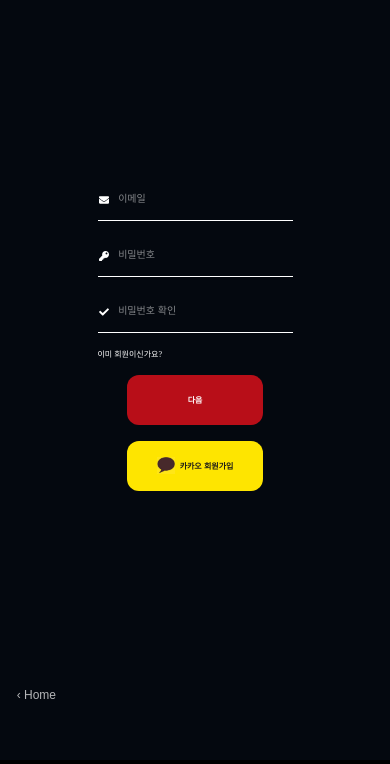
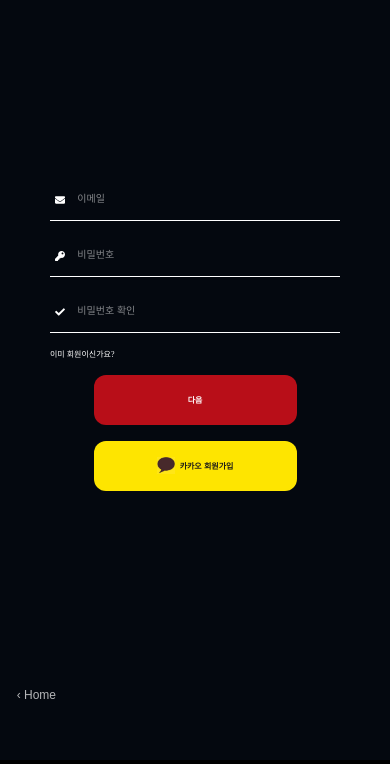
Before and after one commit to summerlunaa/apply-server, a Django app: page /user/signup/email/ in a window 390 px wide. Shown: the part 80-844 px from the top of the page. Run offline with Django 4.2, Linux system fonts and the light colour scheme; some libraries are stand-ins or nearby versions.

Commit message:
#114 fixed: 카카오회원가입 & css

```diff
--- a/application/static/css/email-login.css
+++ b/application/static/css/email-login.css
@@ -101,6 +101,7 @@ main {
   display: flex;
   align-items: center;
   justify-content: center;
+  flex-direction: column;
   text-align: center;
   border-left: white dashed 0.1rem;
 }
@@ -273,6 +274,7 @@ a:hover {
   margin-bottom: 1rem;
 }
 
+
 .btn.kakao {
   font-weight: 700;
   border: none;
@@ -282,6 +284,7 @@ a:hover {
   align-items: center;
   align-content: space-around;
   justify-content: center;
+  width:252px;
 }
 .kakaologo {
   width: 18px;
@@ -445,6 +448,9 @@ header a:hover {
   .img img {
     width: 240px;
   }
+  .btn.kakao{
+    width:203px;
+  }
 }
 @media screen and (max-width: 900px) {
   .img {
--- a/user/templates/signup_email.html
+++ b/user/templates/signup_email.html
@@ -98,10 +98,13 @@
             <a href="{% url 'email_login' %}">이미 회원이신가요?</a>
           </div>
           <br /><button type="submit" class="btn key" value="Login">다음</button><br />
-          <a href="{% url 'kakao_login' %}"><button class="btn kakao">
-              <img class="kakaologo" src="{% static 'kakao-logo.jpg'%}" alt="" />카카오 회원가입
-            </button></a>
         </form>
+
+        <a class = "kakao-a-tag"href="{% url 'kakao_login' %}">
+          <button class="btn kakao">
+            <img class="kakaologo" src="{% static 'kakao-logo.jpg'%}" alt="" />카카오 회원가입
+          </button>
+        </a>
 
       </div>
     </main>
```
